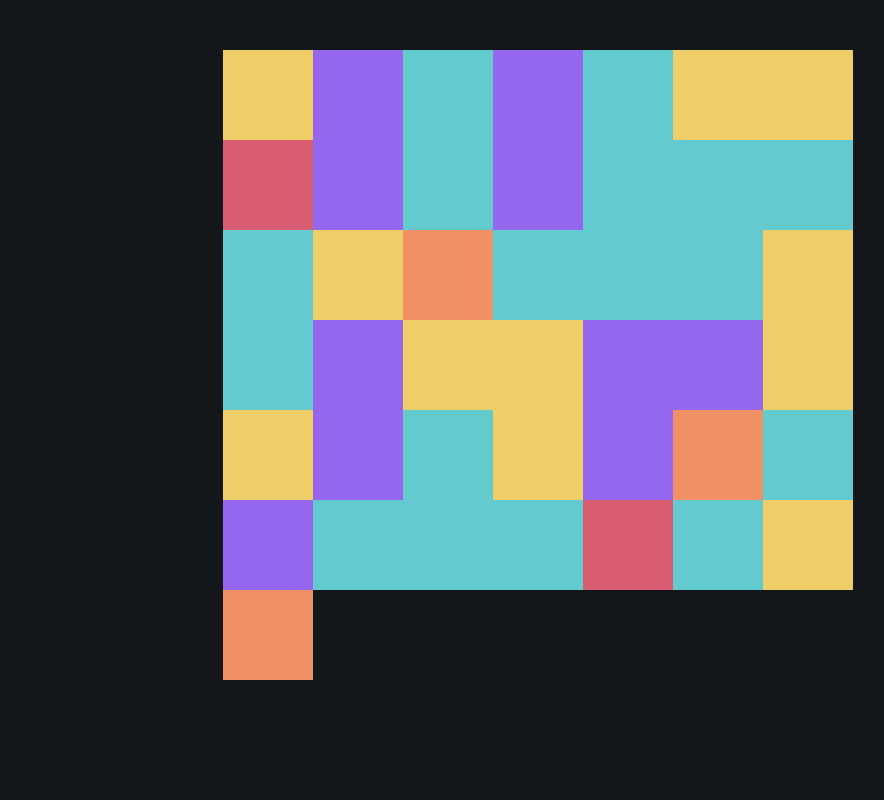
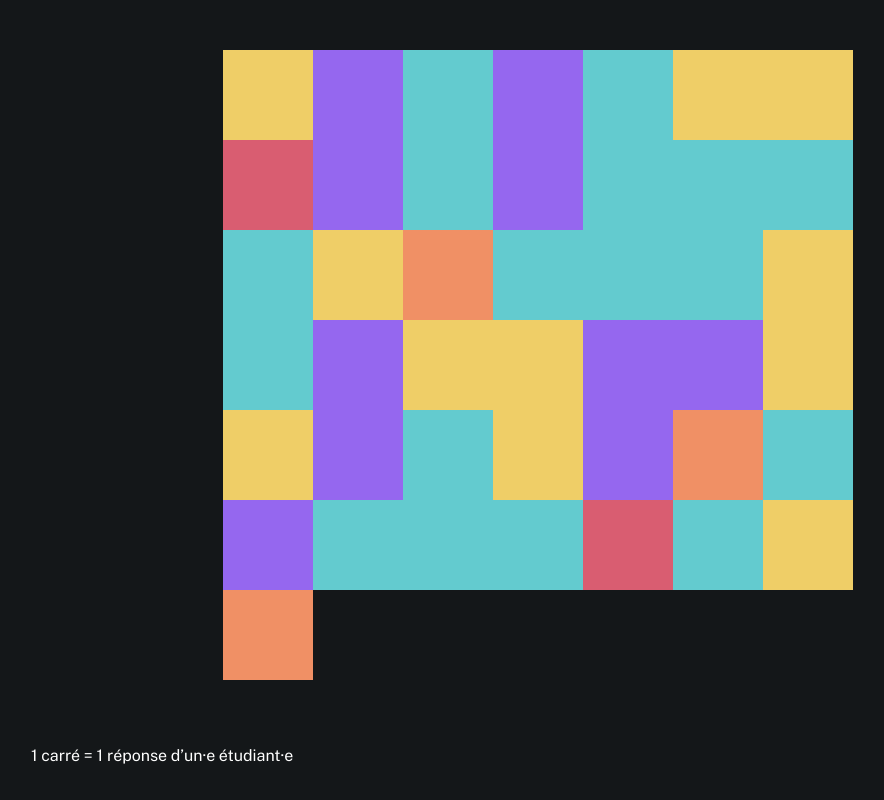
Before and after one commit to leoniedarois/dataviz-mental-health-bddi, a React (Vite) app: page /mood in a window 1280 px wide. Shown: the part 955-1755 px from the top of the page, without its empty margins (97-981 px from the left). Built offline with nearby package versions, Linux system fonts and the light colour scheme; a web font is replaced by a local one.

Commit message:
wip - add legend in mood page

```diff
--- a/src/containers/Mood.jsx
+++ b/src/containers/Mood.jsx
@@ -16,7 +16,7 @@ const Mood = () => {
   const initCanvas = () => {
     ctx = canvas.current.getContext('2d')
     canvas.current.width = window.innerWidth / 2
-    canvas.current.height = window.innerHeight
+    canvas.current.height = window.innerHeight - 120
   }
 
   const drawRect = (x, y, w, h, colorFrom) => {
@@ -98,6 +98,7 @@ const Mood = () => {
       <div className="center">
         <canvas ref={canvas}/>
       </div>
+      <p>1 carré = 1 réponse d’un·e étudiant·e</p>
     </>
   )
 }
```
